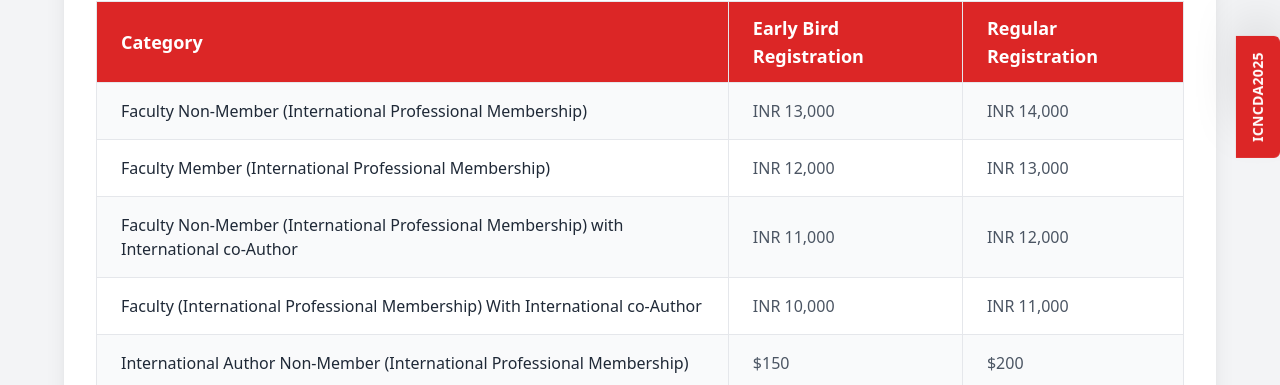
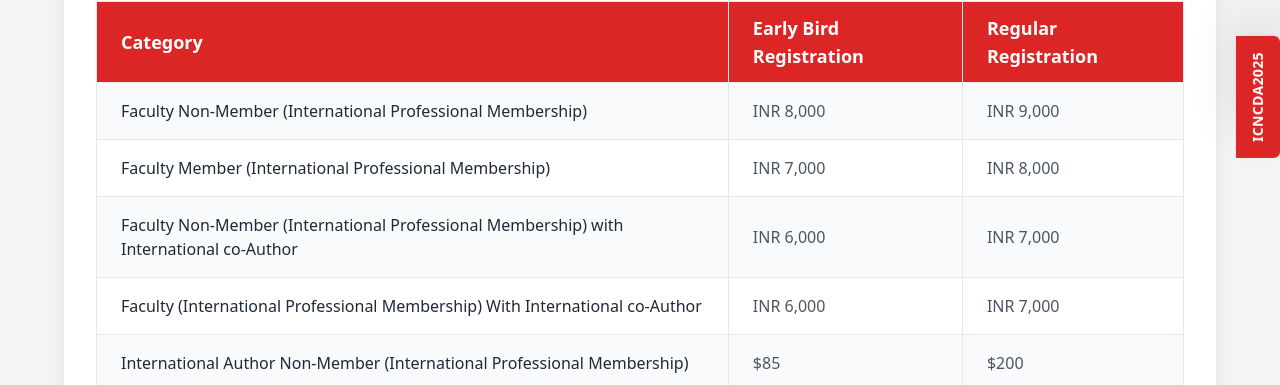
Before and after one commit to Diyamehta60/Department_conference, a React (Vite) app: page /registration in a window 1280 px wide. Shown: the part 303-688 px from the top of the page. Built offline with nearby package versions, Linux system fonts and the light colour scheme.

Commit message:
via anil sir

```diff
--- a/src/pages/Registration.jsx
+++ b/src/pages/Registration.jsx
@@ -28,15 +28,15 @@ const Registration = () => {
             </thead>
             <tbody>
               {[
-                ["Faculty Non-Member (International Professional Membership)", "INR 13,000", "INR 14,000"],
-                ["Faculty Member (International Professional Membership)", "INR 12,000", "INR 13,000"],
-                ["Faculty Non-Member (International Professional Membership) with International co-Author", "INR 11,000", "INR 12,000"],
-                ["Faculty (International Professional Membership) With International co-Author", "INR 10,000", "INR 11,000"],
-                ["International Author Non-Member (International Professional Membership)", "$150", "$200"],
-                ["Faculty International Author and Member (International Professional Membership)", "$110", "$130"],
-                ["Corporate/Industry Professional", "INR 12,000", "INR 13,000"],
-                ["Ph.D Student", "INR 11,000", "INR 12,000"],
-                ["PG/UG Student", "INR 7,500", "INR 8,500"],
+                ["Faculty Non-Member (International Professional Membership)", "INR 8,000", "INR 9,000"],
+                ["Faculty Member (International Professional Membership)", "INR 7,000", "INR 8,000"],
+                ["Faculty Non-Member (International Professional Membership) with International co-Author", "INR 6,000", "INR 7,000"],
+                ["Faculty (International Professional Membership) With International co-Author", "INR 6,000", "INR 7,000"],
+                ["International Author Non-Member (International Professional Membership)", "$85", "$200"],
+                ["Faculty International Author and Member (International Professional Membership)", "$75", "$90"],
+                ["Corporate/Industry Professional", "INR 8,000", "INR 9,000"],
+                ["Ph.D Student", "INR 6,000", "INR 7,000"],
+                ["PG/UG Student", "INR 4,500", "INR 5,500"],
                 ["Attendee", "INR 2,000", "INR 3,000"],
 
               ].map(([category, earlyBird, regular], index) => (
```
